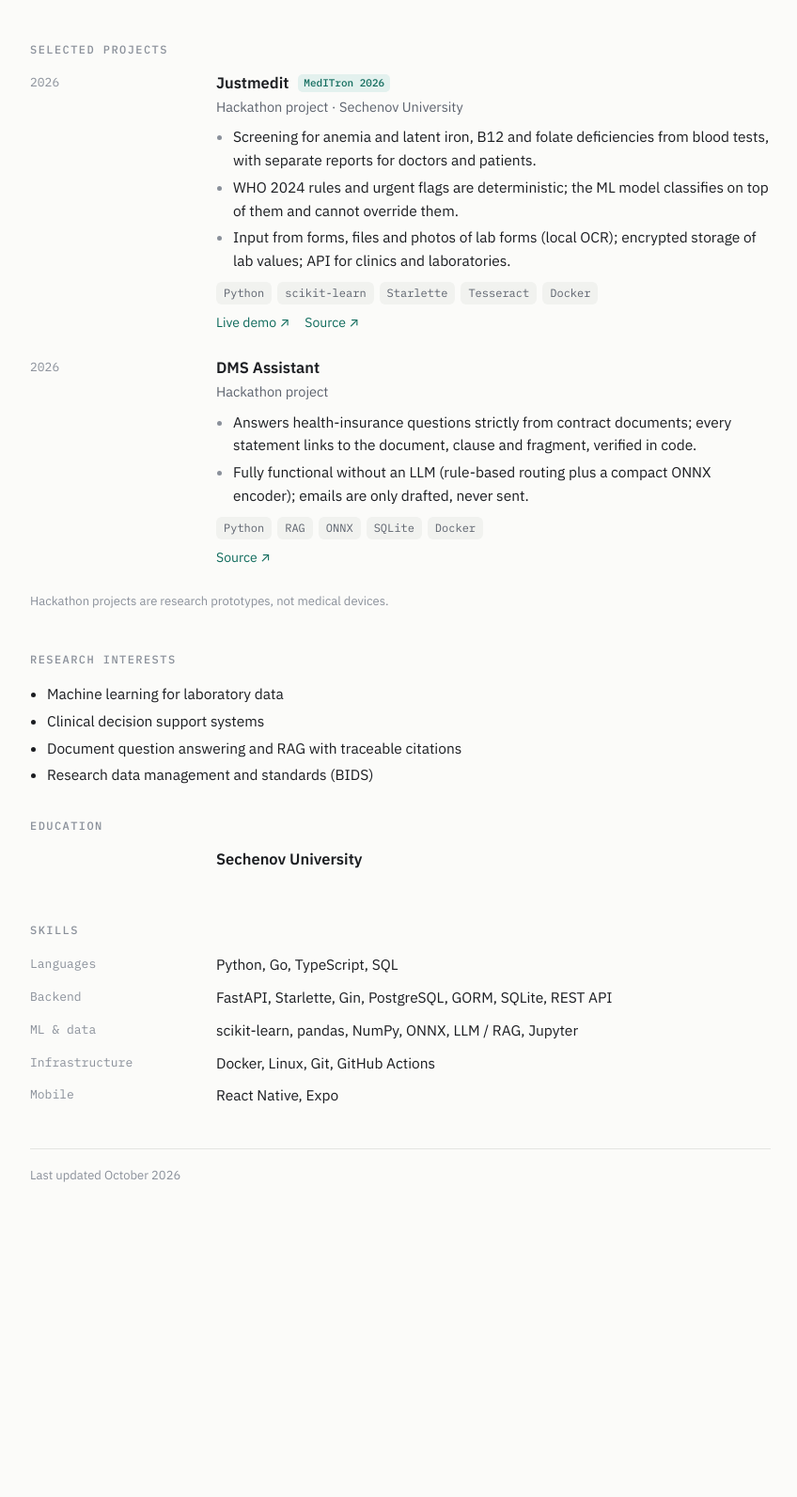
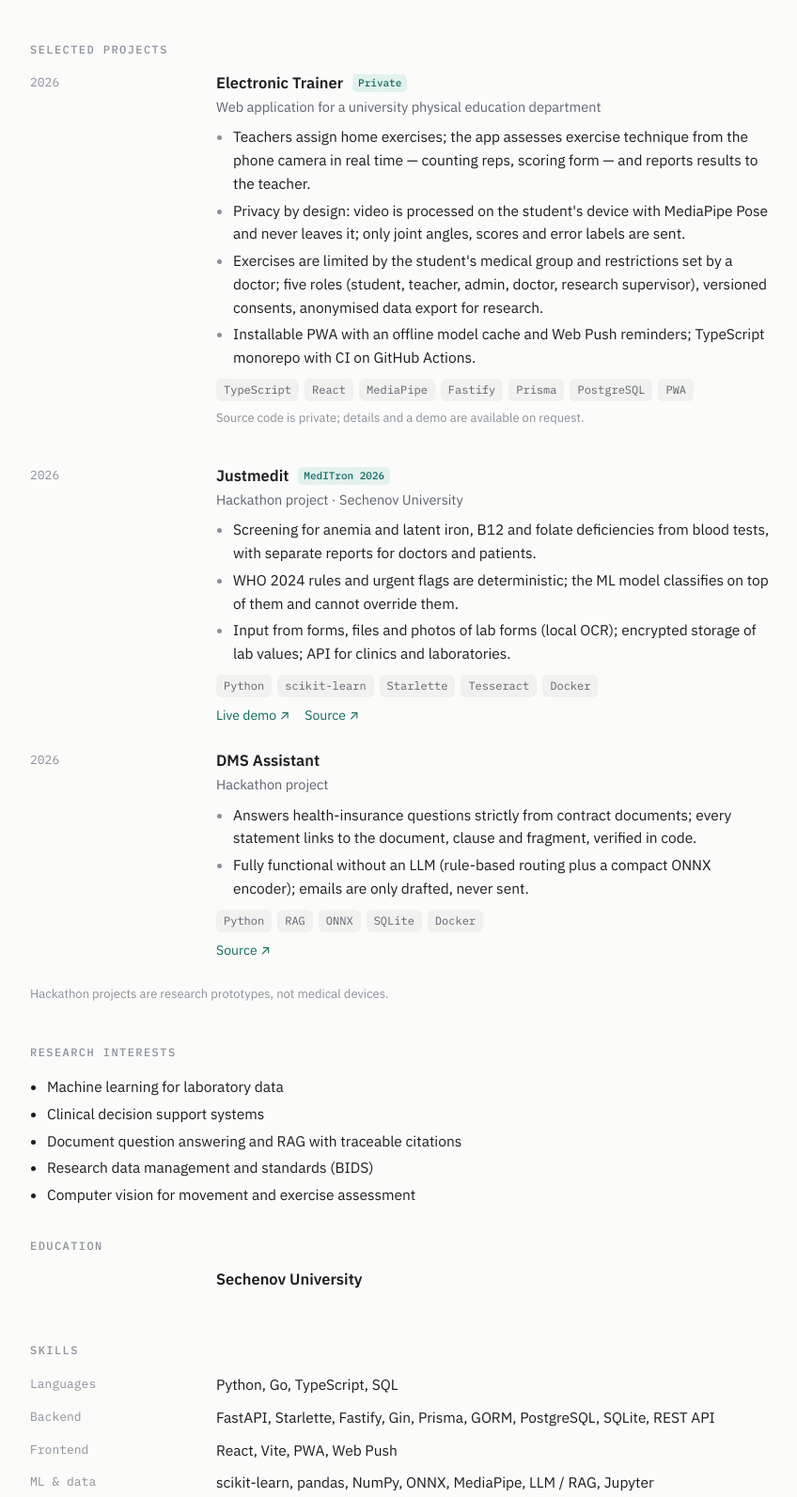
Before and after one commit to muswithkeyboard/muswithkeyboard.github.io, a plain HTML site: page index.html in a window 1280 px wide. Shown: the part 1100-2693 px from the top of the page at 94% size, without its empty margins (214-1062 px from the left). Before the commit the page ends 2426 px from the top, so only its background shows below. Drawn offline with Linux system fonts and the light colour scheme.

Commit message:
Add Electronic Trainer project

```diff
--- a/index.html
+++ b/index.html
@@ -284,6 +284,34 @@
     <div class="item">
       <div class="when">2026</div>
       <div>
+        <h3><span lang="en">Electronic Trainer</span><span lang="ru">Электронный тренер</span> <span class="badge"><span lang="en">Private</span><span lang="ru">Закрытый код</span></span></h3>
+        <p class="org">
+          <span lang="en">Web application for a university physical education department</span>
+          <span lang="ru">Веб-приложение для кафедры физической культуры</span>
+        </p>
+        <ul lang="en">
+          <li>Teachers assign home exercises; the app assesses exercise technique from the phone camera in real time — counting reps, scoring form — and reports results to the teacher.</li>
+          <li>Privacy by design: video is processed on the student's device with MediaPipe Pose and never leaves it; only joint angles, scores and error labels are sent.</li>
+          <li>Exercises are limited by the student's medical group and restrictions set by a doctor; five roles (student, teacher, admin, doctor, research supervisor), versioned consents, anonymised data export for research.</li>
+          <li>Installable PWA with an offline model cache and Web Push reminders; TypeScript monorepo with CI on GitHub Actions.</li>
+        </ul>
+        <ul lang="ru">
+          <li>Преподаватель назначает упражнения для самостоятельной работы; приложение по камере телефона в реальном времени считает повторения, оценивает технику и передаёт отчёт преподавателю.</li>
+          <li>Приватность по умолчанию: видео обрабатывается на устройстве студента (MediaPipe Pose) и никуда не передаётся — наружу уходят только суставные углы, оценки и метки ошибок.</li>
+          <li>Упражнения ограничиваются медицинской группой студента и ограничениями от врача; пять ролей (студент, преподаватель, администратор, врач, куратор исследования), версионируемые согласия, обезличенные выгрузки для исследований.</li>
+          <li>Устанавливается на телефон как PWA: офлайн-кэш модели, напоминания через Web Push; монорепозиторий на TypeScript с CI в GitHub Actions.</li>
+        </ul>
+        <div class="tags"><span class="tag">TypeScript</span><span class="tag">React</span><span class="tag">MediaPipe</span><span class="tag">Fastify</span><span class="tag">Prisma</span><span class="tag">PostgreSQL</span><span class="tag">PWA</span></div>
+        <p class="note" style="margin-top:8px">
+          <span lang="en">Source code is private; details and a demo are available on request.</span>
+          <span lang="ru">Код закрыт; подробности и демонстрация — по запросу.</span>
+        </p>
+      </div>
+    </div>
+
+    <div class="item">
+      <div class="when">2026</div>
+      <div>
         <h3>Justmedit <span class="badge">MedITron 2026</span></h3>
         <p class="org">
           <span lang="en">Hackathon project · Sechenov University</span>
@@ -339,12 +367,14 @@
       <li>Clinical decision support systems</li>
       <li>Document question answering and RAG with traceable citations</li>
       <li>Research data management and standards (BIDS)</li>
+      <li>Computer vision for movement and exercise assessment</li>
     </ul>
     <ul class="interests" lang="ru">
       <li>Машинное обучение для лабораторных данных</li>
       <li>Системы поддержки принятия врачебных решений</li>
       <li>Ответы по документам и RAG с проверяемыми ссылками</li>
       <li>Управление исследовательскими данными и стандарты (BIDS)</li>
+      <li>Компьютерное зрение для оценки движений и упражнений</li>
     </ul>
   </section>
 
@@ -364,9 +394,11 @@
       <dt><span lang="en">Languages</span><span lang="ru">Языки</span></dt>
       <dd>Python, Go, TypeScript, SQL</dd>
       <dt>Backend</dt>
-      <dd>FastAPI, Starlette, Gin, PostgreSQL, GORM, SQLite, REST API</dd>
+      <dd>FastAPI, Starlette, Fastify, Gin, Prisma, GORM, PostgreSQL, SQLite, REST API</dd>
+      <dt>Frontend</dt>
+      <dd>React, Vite, PWA, Web Push</dd>
       <dt><span lang="en">ML &amp; data</span><span lang="ru">ML и данные</span></dt>
-      <dd>scikit-learn, pandas, NumPy, ONNX, LLM / RAG, Jupyter</dd>
+      <dd>scikit-learn, pandas, NumPy, ONNX, MediaPipe, LLM / RAG, Jupyter</dd>
       <dt><span lang="en">Infrastructure</span><span lang="ru">Инфраструктура</span></dt>
       <dd>Docker, Linux, Git, GitHub Actions</dd>
       <dt>Mobile</dt>
```
